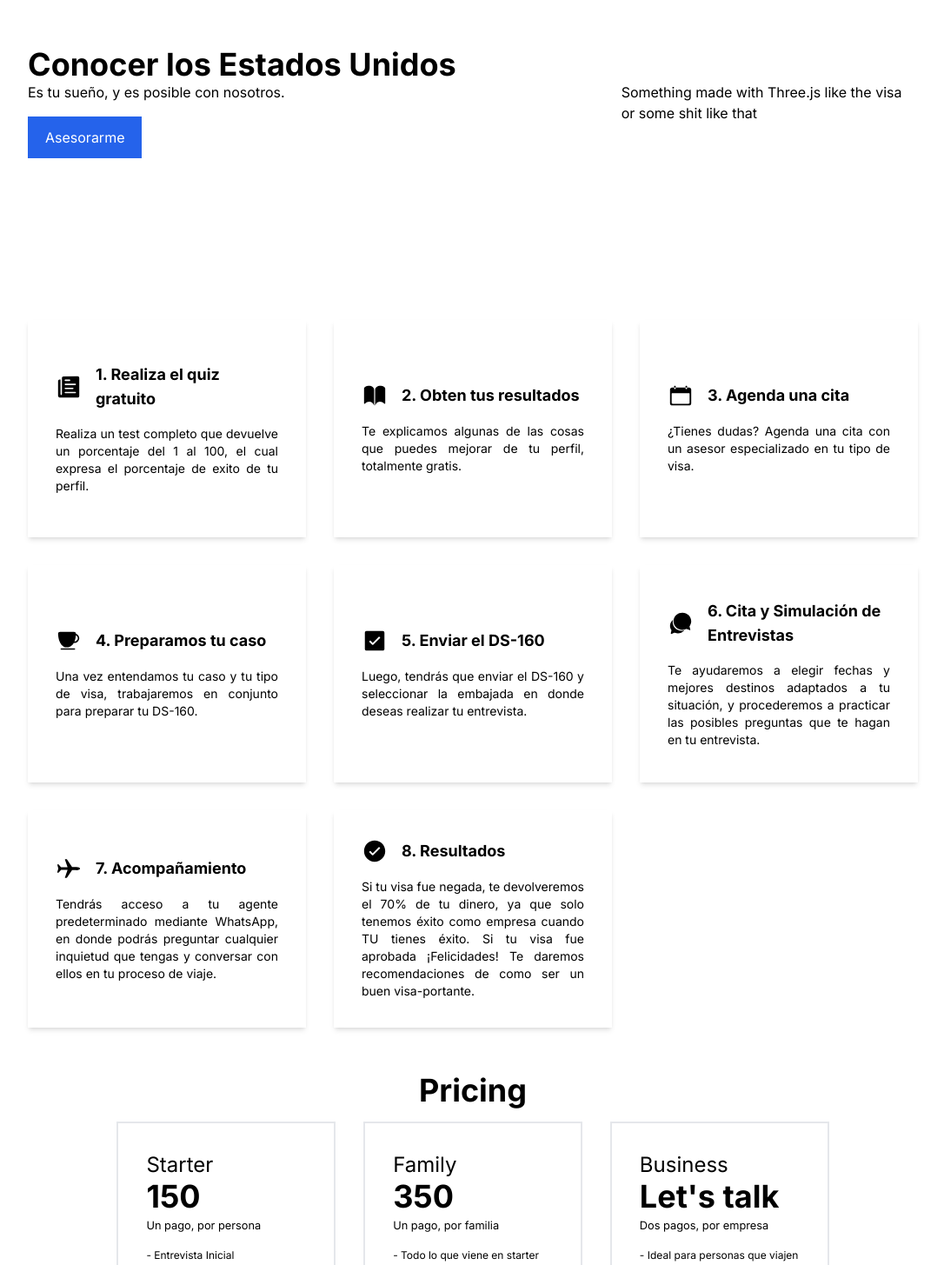
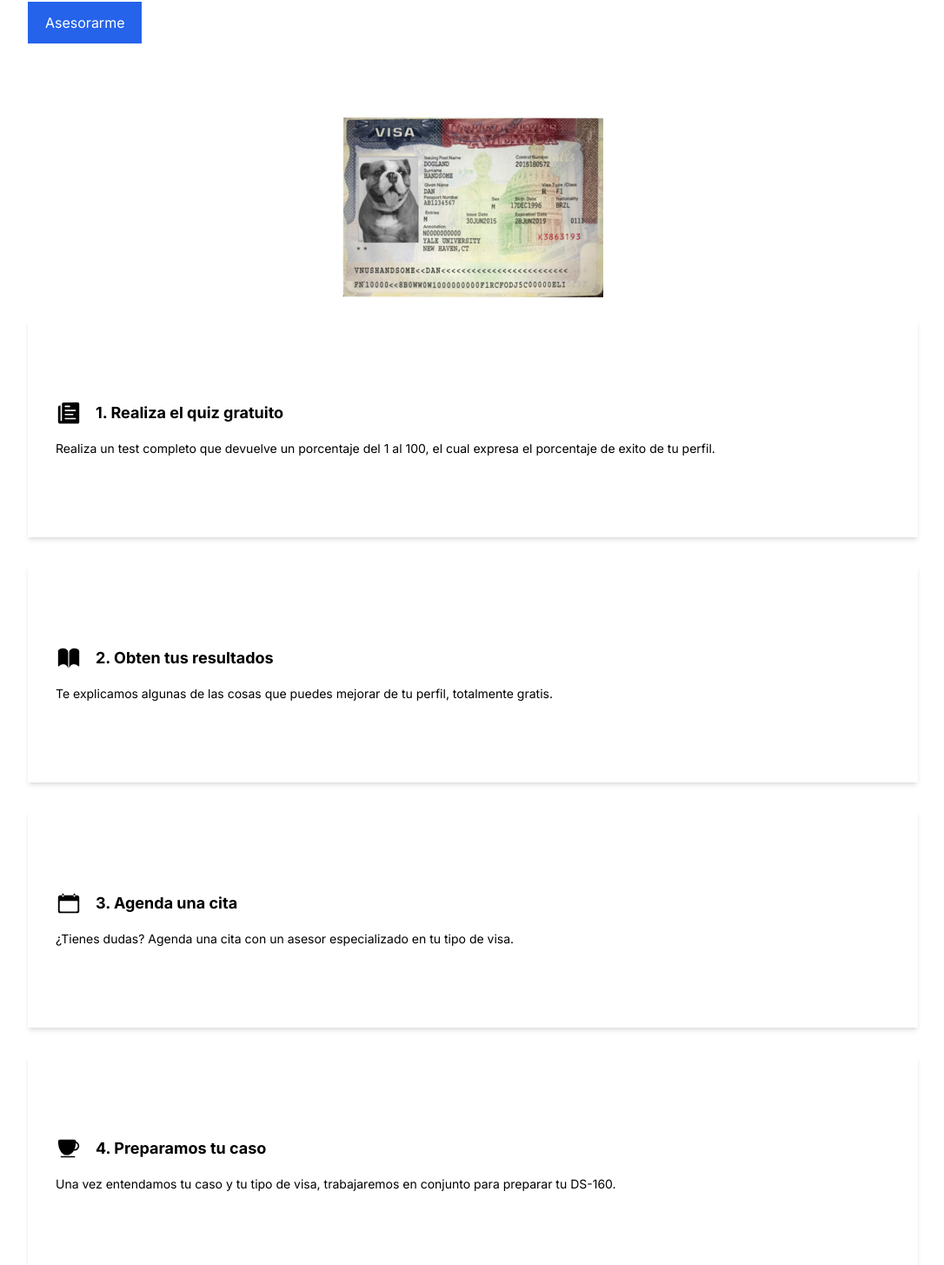
Before and after one commit to pedrouzcategui/us_visa_evaluation, a Next.js app: page / in a window 1280 px wide. Shown: the part 176-1631 px from the top of the page at 87% size, without its empty margins (96-1182 px from the left). Built offline with nearby package versions, Linux system fonts and the light colour scheme.

Commit message:
Enhances Homepage UI

```diff
--- a/src/app/page.tsx
+++ b/src/app/page.tsx
@@ -65,18 +65,7 @@ export default function Home() {
       <Container>
         <Navbar />
         <Hero />
-        <Grid numberOfColumns={3} gap={2}>
-          {PROCESS_STEPS.map((processStep, i) => {
-            return (
-              <Grid.Column key={`${processStep.title}-${i}`}>
-                <Widget
-                  {...processStep}
-                  extendedClassName="min-h-[250px] flex flex-col justify-center"
-                />
-              </Grid.Column>
-            )
-          })}
-        </Grid>
+        <ProcessSteps />
         <Pricing />
       </Container>
       <Testimonials />
@@ -84,3 +73,20 @@ export default function Home() {
     </main>
   );
 }
+
+function ProcessSteps() {
+  return (
+    <Grid numberOfColumns={3}>
+      {PROCESS_STEPS.map((processStep, i) => {
+        return (
+          <Grid.Column key={`${processStep.title}-${i}`}>
+            <Widget
+              {...processStep}
+              extendedClassName="min-h-[250px] flex flex-col justify-center"
+            />
+          </Grid.Column>
+        )
+      })}
+    </Grid>
+  )
+}
--- a/src/components/Button/Button.tsx
+++ b/src/components/Button/Button.tsx
@@ -1,11 +1,10 @@
-type ButtonProps = {
-    type: 'primary' | 'secondary' | 'default';
+type ButtonProps = React.ButtonHTMLAttributes<HTMLElement> & {
+    variant: 'primary' | 'secondary' | 'default';
     children: React.ReactNode;
-    onClick?: (e: React.MouseEvent<HTMLButtonElement>) => any;
 }
 
-export default function Button({ children, type = 'default' }: ButtonProps) {
-    let classNameString = getClassNameStringByType(type);
+export default function Button({ children, variant = 'default' }: ButtonProps) {
+    let classNameString = getClassNameStringByType(variant);
     return (
         <button className={`py-3 px-5 ${classNameString}`}>
             {children}
--- a/src/components/CTA/CTA.tsx
+++ b/src/components/CTA/CTA.tsx
@@ -4,7 +4,7 @@ export function CTA() {
     return (
         <div className="w-full text-center h-[300px] flex flex-col justify-center items-center">
             <Heading level={3} className='mb-2 font-bold'>Listo para solicitar tu visa?</Heading>
-            <Button type='secondary'>Take me somewhere</Button>
+            <Button variant='secondary'>Take me somewhere</Button>
         </div>
     )
 }
--- a/src/components/Container/Container.tsx
+++ b/src/components/Container/Container.tsx
@@ -1,10 +1,9 @@
-type ContainerProps = {
+type ContainerProps = React.HTMLAttributes<HTMLDivElement> & {
     children: React.ReactNode;
-    extendedClassName?: string;
 }
-export default function Container({ children, extendedClassName }: ContainerProps) {
+export default function Container({ children, ...props }: ContainerProps) {
     return (
-        <div className={`w-4/5 mx-auto py-5 ${extendedClassName}`}>
+        <div className={`w-4/5 mx-auto py-5 ${props.className ?? ''}`}>
             {children}
         </div>
     )
--- a/src/components/Grid/Grid.tsx
+++ b/src/components/Grid/Grid.tsx
@@ -1,25 +1,24 @@
-type GridProps = {
+type GridProps = React.HTMLAttributes<HTMLDivElement> & {
     numberOfColumns: number;
     numberOfRows?: number;
-    gap?: number;
     children: React.ReactNode;
 }
 
-type ColumnProps = {
+type ColumnProps = React.HTMLAttributes<HTMLDivElement> & {
     children: React.ReactNode;
 }
 
-export default function Grid({ numberOfColumns, numberOfRows = 1, gap = 1, children }: GridProps) {
+export default function Grid({ numberOfColumns, numberOfRows = 1, children, ...props }: GridProps) {
     return (
-        <div className={`grid gap-8 grid-cols-${numberOfColumns} grid-rows-${numberOfRows}`}>
+        <div className={`grid gap-8 grid-cols-1 md:grid-cols-${numberOfColumns} grid-rows-${numberOfRows} ${props.className ?? ""}`}>
             {children}
         </div>
     )
 }
 
-function Column({ children }: ColumnProps) {
+function Column({ children, ...props }: ColumnProps) {
     return (
-        <div className="col">
+        <div className={`col ${props.className ?? ''}`}>
             {children}
         </div>
     )
--- a/src/components/Hero/Hero.tsx
+++ b/src/components/Hero/Hero.tsx
@@ -1,21 +1,18 @@
+import Image from "next/image";
 import Button from "../Button/Button";
-
-type HeroProps = {
-    title: string;
-    description: string;
-}
-
+import Grid from "../Grid/Grid";
+import Heading from "../Heading/Heading";
 export function Hero() {
     return (
-        <div className="h-[500px] bg-white grid grid-cols-3 justify-center items-center">
-            <div className="col col-span-2">
-                <h1 className="font-bold text-4xl">Conocer los Estados Unidos</h1>
-                <p className="mb-4">Es tu sueño, y es posible con nosotros.</p>
-                <Button type="secondary">Asesorarme</Button>
-            </div>
-            <div className="col">
-                <p>Something made with Three.js like the visa or some shit like that</p>
-            </div>
-        </div>
+        <Grid numberOfColumns={2} className="h-[500px] items-center">
+            <Grid.Column>
+                <Heading className="font-bold mb-2" level={1}>Conocer los Estados Unidos</Heading>
+                <p className="mb-4">Un sueño posible con nosotros.</p>
+                <Button variant="secondary">Asesorarme</Button>
+            </Grid.Column>
+            <Grid.Column className="flex justify-center">
+                <Image src={'/us-visa.png'} alt="US VISA" width={300} height={100} />
+            </Grid.Column>
+        </Grid >
     )
 }
--- a/src/components/Pricing/Pricing.tsx
+++ b/src/components/Pricing/Pricing.tsx
@@ -48,14 +48,14 @@ type PricingColumnProps = {
 
 export function Pricing() {
     return (
-        <Container extendedClassName="py-8 my-5">
+        <div className="my-8">
             <Heading level={2} className="text-center font-bold mb-4">
                 Pricing
             </Heading>
             <Grid numberOfColumns={3}>
                 <PricingPlans />
             </Grid>
-        </Container>
+        </div>
     );
 }
 
@@ -68,18 +68,17 @@ function PricingPlans() {
 function PricingColumn({ name, price, benefits, subTitle }: PricingColumnProps) {
     return (
         <div className="flex flex-col justify-between border-2 border-slate-550 p-8">
-            <div className="flex flex-col ">
-                <span className="text-2xl">{name}</span>
-                <div className="mb-4">
-                    <div>
-                        <span className="text-4xl font-bold">{price}</span>
+            <div className="flex flex-col items-center">
+                <div className="text-center">
+                    <span className="text-2xl">{name}</span>
+                    <div className="mb-4">
+                        <span className="block text-2xl font-bold">{name == 'Business' ? "Let's talk" : `US $${price}`}</span>
+                        <small>{subTitle}</small>
                     </div>
-                    <small>{subTitle}</small>
                 </div>
                 <Benefits benefits={benefits} />
             </div>
-            <Button type="secondary">Buy</Button>
-            {/* <small>Nota: Si estas viajando con tu esposa o hijos, ellos no pagan.</small> */}
+            <Button variant="secondary">Buy</Button>
         </div>
     );
 }
```
Also changed, not shown: public/us-visa.png (added).
